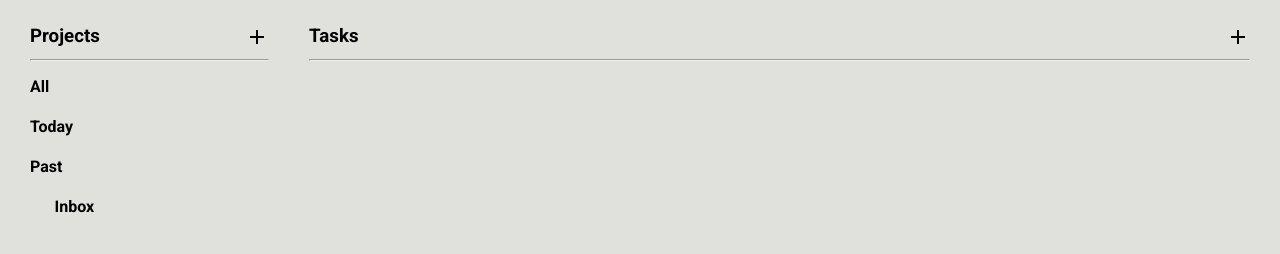
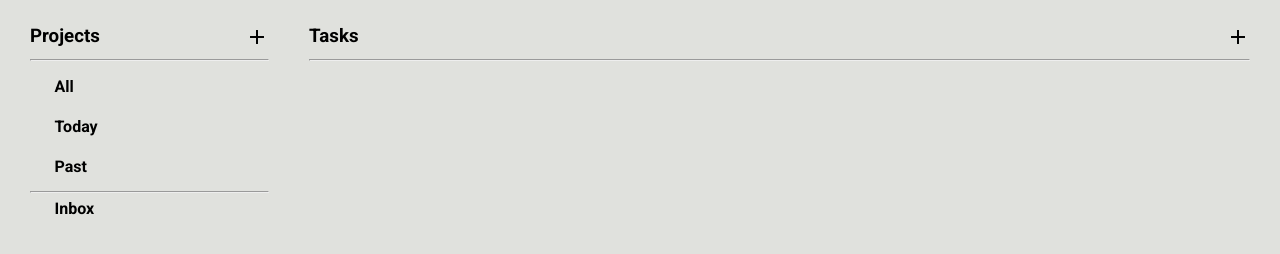
Before and after one commit to realisticattorney/to-doList, a website built with webpack: page dist/index.html in a window 1280 px wide. Shown: the part 66-320 px from the top of the page. Built offline with nearby package versions, Linux system fonts and the light colour scheme.

Commit message:
Add linters files

```diff
--- a/dist/index.html
+++ b/dist/index.html
@@ -31,10 +31,11 @@
                 </div>
               </div>
               <hr style="margin-bottom: 10px;">
-              <div>
+              <div class='d-flex f-column'>
                 <button id='allBtn' class='extraBtn'>All</button>
                 <button id='todayBtn' class='extraBtn'>Today</button>
                 <button id='pastBtn' class='extraBtn'>Past</button>
+                <hr>
               </div>
               <div id="projects-container" class='d-flex f-column'></div>
             </div>
```
Also changed, not shown: .eslintrc.json (added), .github/workflows/linters.yml (added), .stylelintrc.json (added).
